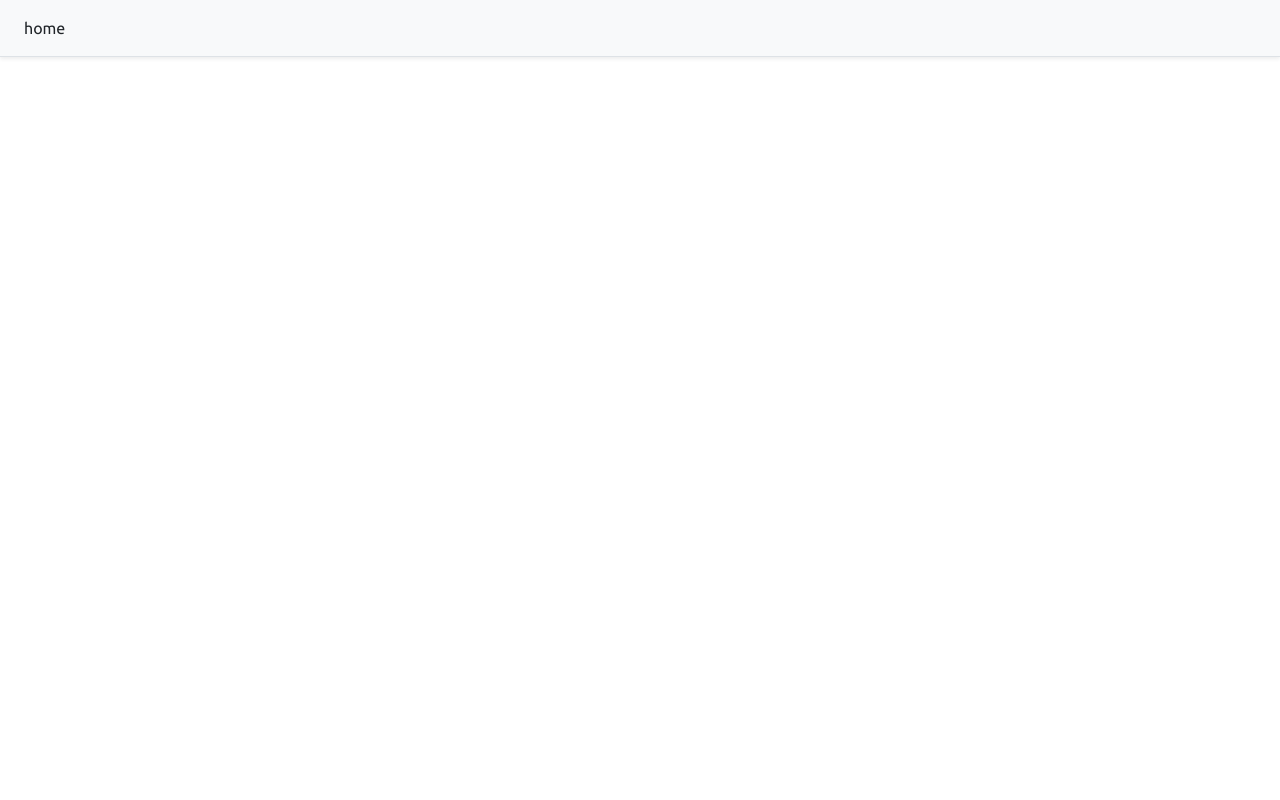
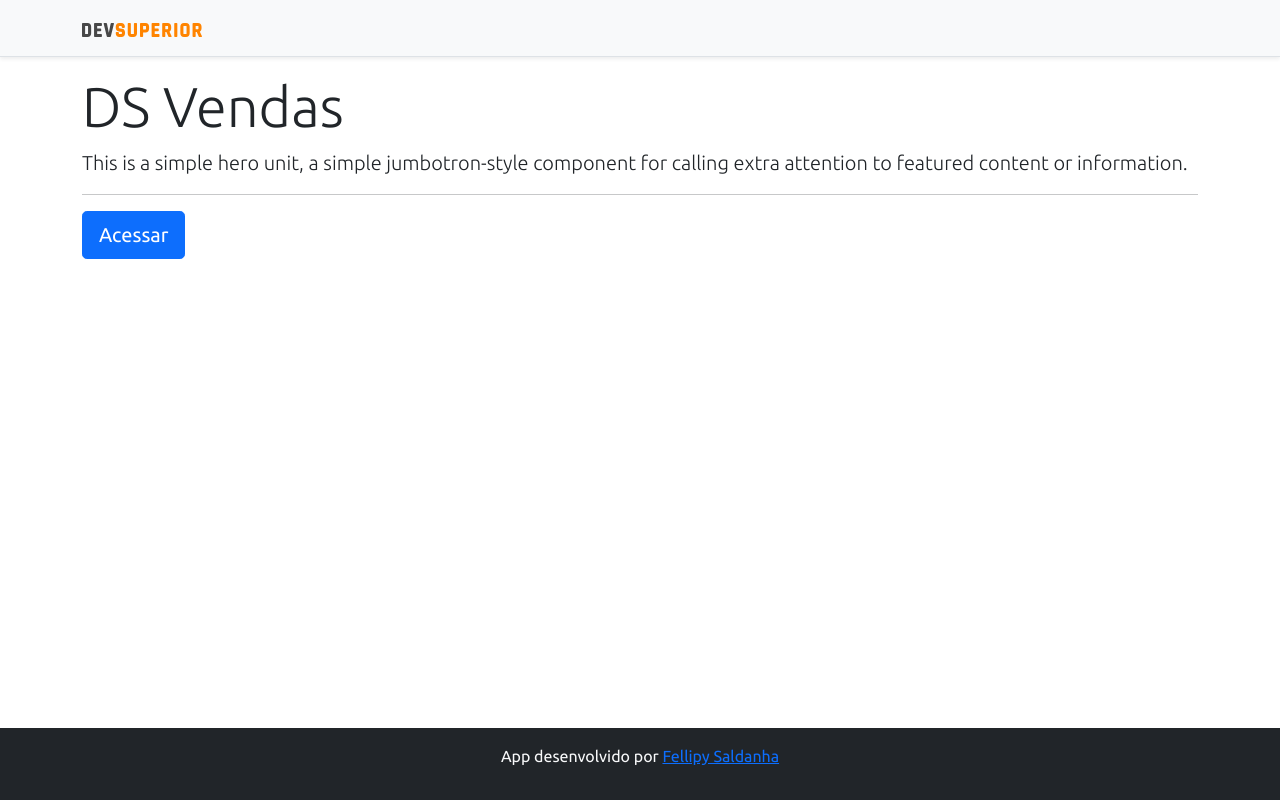
Before and after one commit to fellipySaldanha/projeto-sds3, a React (Create React App) app in the folder frontend/: page / in a window 1280 px wide. Built offline with nearby package versions, Linux system fonts and the light colour scheme.

Commit message:
Home, navigation

```diff
--- a/frontend/src/components/NavBar/index.tsx
+++ b/frontend/src/components/NavBar/index.tsx
@@ -1,10 +1,13 @@
 import ImgDsDark from 'assets/img/ds-dark.svg';
+import { Link } from 'react-router-dom';
 function NavBar() {
     return (
         <div className="d-flex flex-column flex-md-row align-items-center p-3 px-md-4 mb-3 bg-light border-bottom shadow-sm">
             <div className="container">
                 <nav className="my-2 my-md-0 mr-md-3">
-                    <img src={ImgDsDark} alt="DevSuperior" width="120" />
+                    <Link to="/">
+                        <img src={ImgDsDark} alt="DevSuperior" width="120" />
+                    </Link>
                 </nav>
             </div>
         </div>
--- a/frontend/src/pages/Home/index.tsx
+++ b/frontend/src/pages/Home/index.tsx
@@ -1,9 +1,22 @@
-import ImgDsDark from 'assets/img/ds-dark.svg';
+import Footer from 'components/Footer';
+import NavBar from 'components/NavBar';
+import { Link } from 'react-router-dom';
 function Home() {
     return (
-        <div className="d-flex flex-column flex-md-row align-items-center p-3 px-md-4 mb-3 bg-light border-bottom shadow-sm">
-           home
-        </div>
+        <>
+            <NavBar/>
+            <div className="container">
+                <div className="jumbotron">
+                    <h1 className="display-4">DS Vendas</h1>
+                    <p className="lead">This is a simple hero unit, a simple jumbotron-style component for calling extra attention to featured content or information.</p>
+                    <hr/>
+                    <Link className="btn btn-primary btn-lg" to="/dashboard">
+                        Acessar
+                    </Link>
+                </div>
+            </div>
+            <Footer/>
+        </>
     );
 }
 
```
